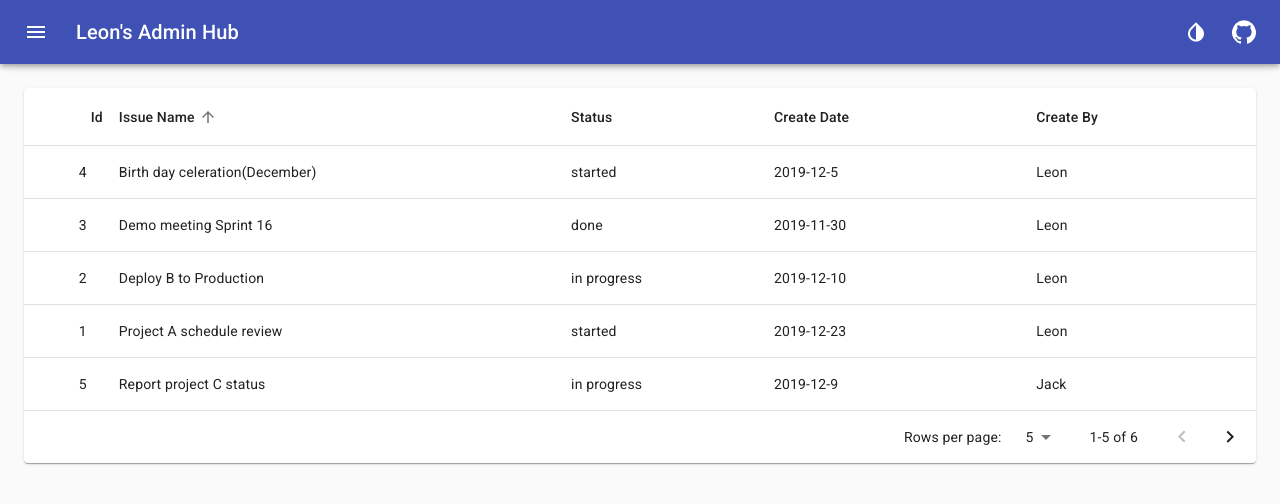
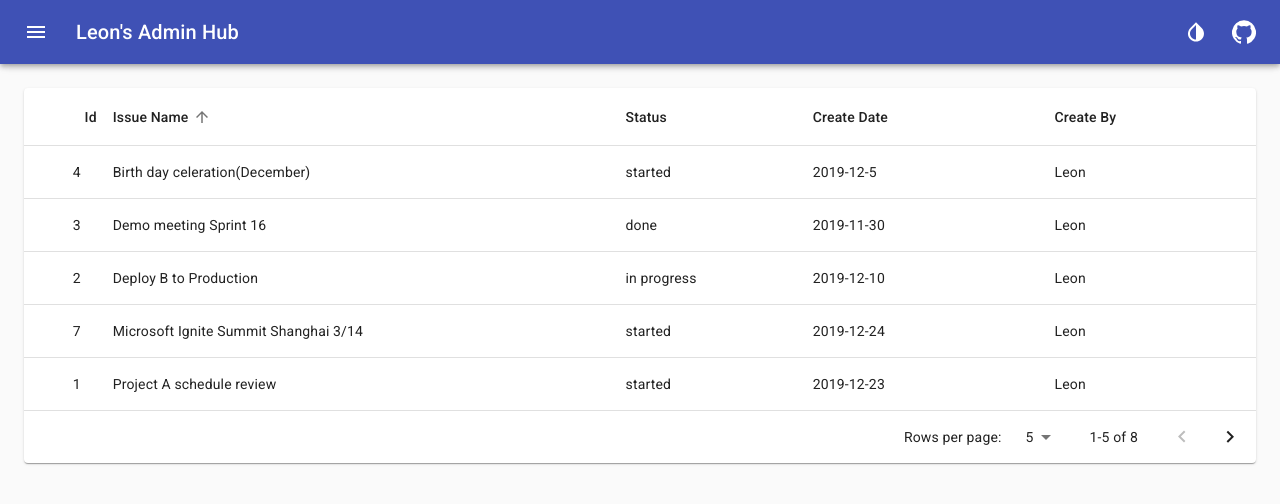
Before and after one commit to yunling2003/ledger-admin, a React (Create React App) app: page / in a window 1280 px wide. Shown: the top 504 px of the page. Built offline with nearby package versions, Linux system fonts and the light colour scheme.

Commit message:
chore: Add validate-commit-msg

```diff
--- a/package.json
+++ b/package.json
@@ -14,7 +14,8 @@
     "react": "^16.12.0",
     "react-dom": "^16.12.0",
     "react-router-dom": "^5.1.2",
-    "react-scripts": "3.2.0"
+    "react-scripts": "3.2.0",
+    "validate-commit-msg": "^2.14.0"
   },
   "scripts": {
     "start": "react-scripts start",
@@ -25,7 +26,8 @@
   },
   "husky": {
     "hooks": {
-      "pre-commit": "lint-staged"
+      "pre-commit": "lint-staged",
+      "commit-msg": "validate-commit-msg"
     }
   },
   "lint-staged": {
--- a/src/components/IssueList.js
+++ b/src/components/IssueList.js
@@ -53,6 +53,20 @@ const rows = [
     status: 2,
     createdDate: '2019-12-8',
     createdBy: 'Bob'
+  },
+  {
+    id: 7,
+    name: 'Microsoft Ignite Summit Shanghai 3/14',
+    status: 0,
+    createdDate: '2019-12-24',
+    createdBy: 'Leon'
+  },
+  {
+    id: 8,
+    name: 'Veracity product integration pipeline',
+    status: 1,
+    createdDate: '2019-12-25',
+    createdBy: 'Leon'
   }
 ];
 
```
